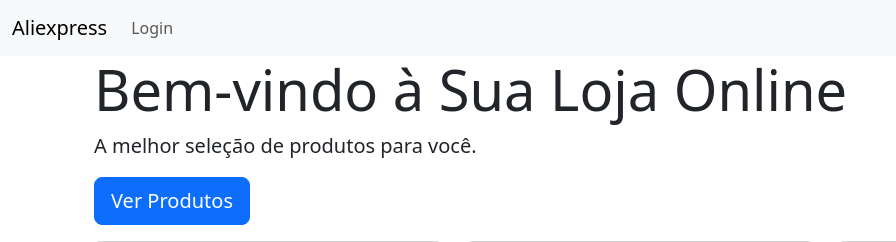
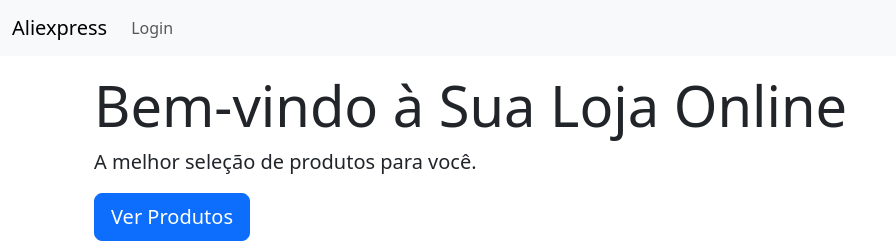
Before and after one commit to viezzer/loja-php, a PHP site: page / in a window 1280 px wide. Shown: the top 242 px of the page, without its empty margins (0-896 px from the left). Run offline with PHP 8.4, Linux system fonts and the light colour scheme; some libraries are stand-ins or nearby versions.

Commit message:
edited style

```diff
--- a/index.php
+++ b/index.php
@@ -5,7 +5,7 @@ include_once "layout/layout_header.php";
  ?>
 	<div class='container'>
 		<!-- Jumbotron -->
-		<div class="jumbotron jumbotron-fluid mb-3">
+		<div class="jumbotron jumbotron-fluid my-3">
 			<div class="container">
 				<h1 class="display-4">Bem-vindo à Sua Loja Online</h1>
 				<p class="lead">A melhor seleção de produtos para você.</p>
```
